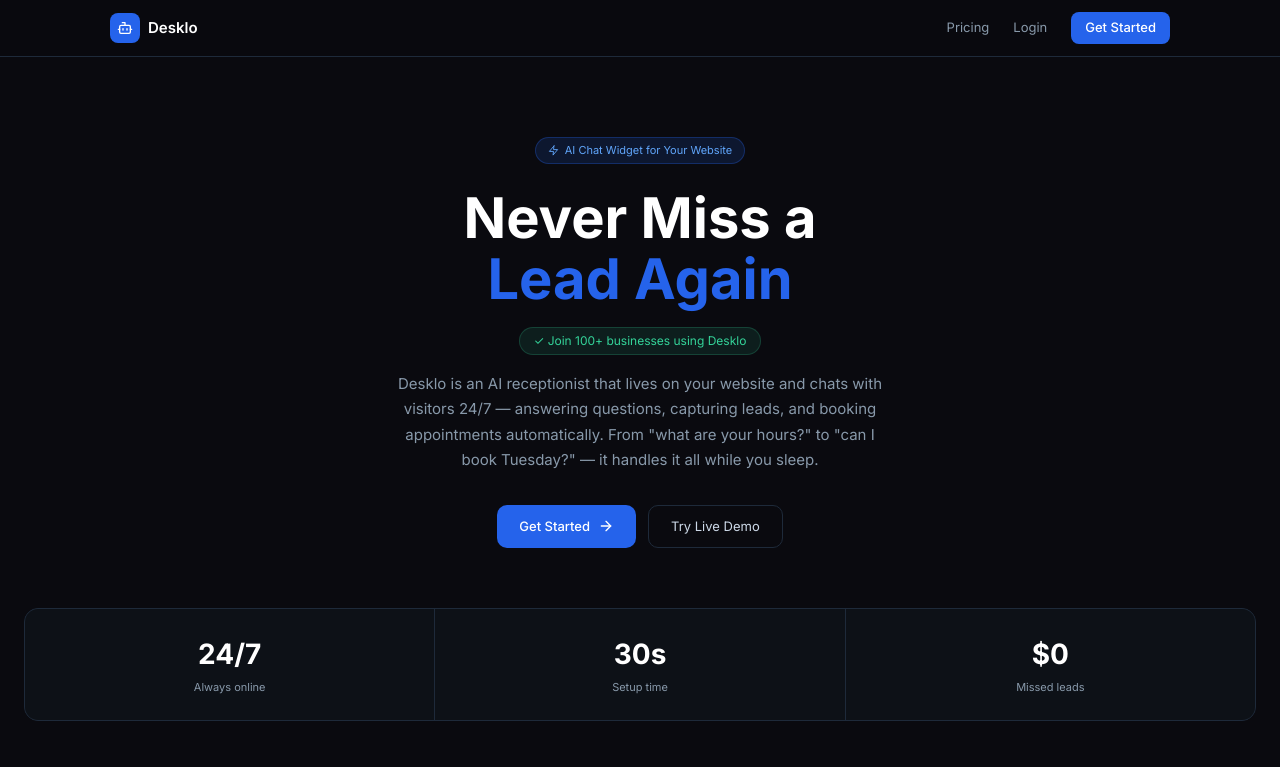
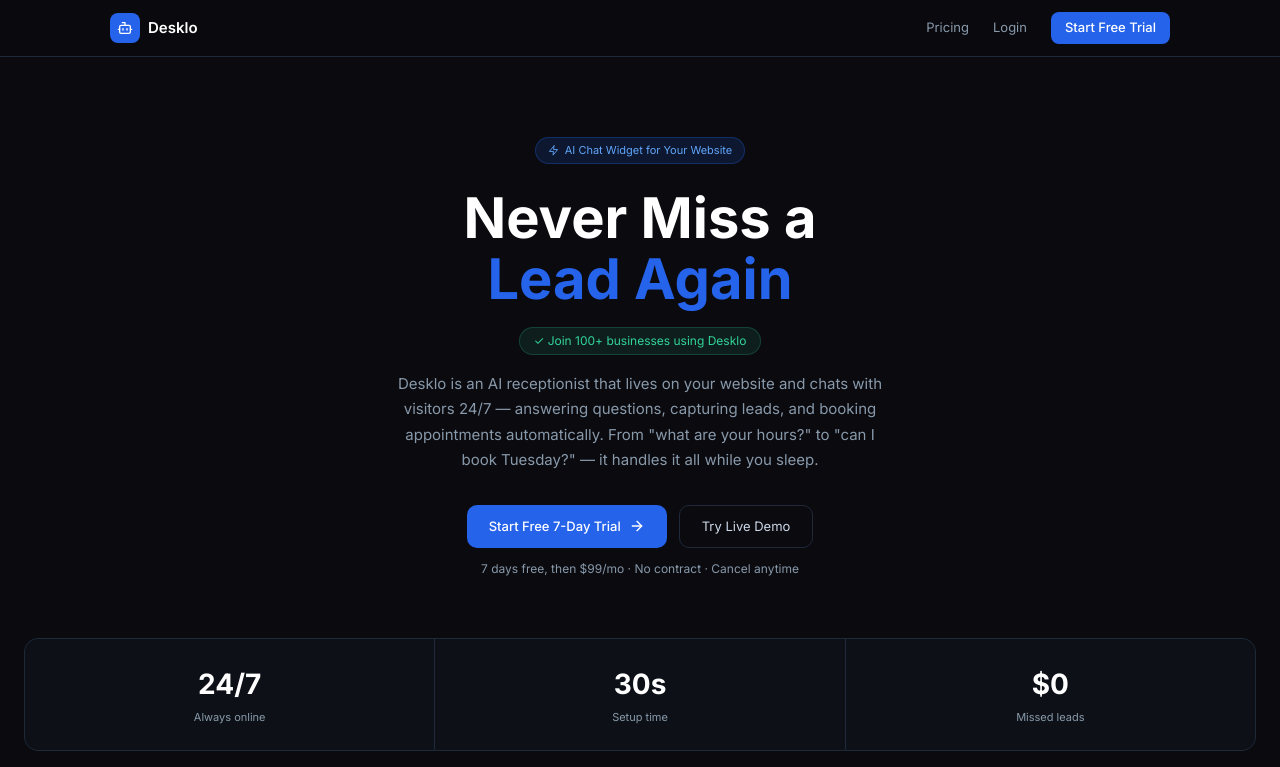
Before and after one commit to connorsol/desklo, a React (Vite) app: page / in a window 1280 px wide. Shown: the top 767 px of the page. Built offline with nearby package versions, Linux system fonts and the light colour scheme.

Commit message:
Add 7-day free trial + update trial messaging across landing/onboarding

```diff
--- a/src/pages/Landing.tsx
+++ b/src/pages/Landing.tsx
@@ -49,7 +49,7 @@ function Nav() {
           <div style={{ display: 'flex', alignItems: 'center', gap: 24 }}>
             <a href="#pricing" style={{ fontSize: 13, color: '#8899aa', textDecoration: 'none' }}>Pricing</a>
             <Link to="/login" style={{ fontSize: 13, color: '#8899aa', textDecoration: 'none' }}>Login</Link>
-            <Link to="/onboarding" style={{ fontSize: 13, fontWeight: 500, color: '#fff', background: '#2563eb', padding: '6px 14px', borderRadius: 8, textDecoration: 'none' }}>Get Started</Link>
+            <Link to="/onboarding" style={{ fontSize: 13, fontWeight: 500, color: '#fff', background: '#2563eb', padding: '6px 14px', borderRadius: 8, textDecoration: 'none' }}>Start Free Trial</Link>
           </div>
         )}
         {isMobile && (
@@ -64,7 +64,7 @@ function Nav() {
         <div style={{ borderTop: '0.5px solid #1e2a3a', background: '#0a0a0f', padding: '16px 20px', display: 'flex', flexDirection: 'column', gap: 16 }}>
           <a href="#pricing" onClick={() => setMobileOpen(false)} style={{ fontSize: 14, color: '#8899aa', textDecoration: 'none' }}>Pricing</a>
           <Link to="/login" onClick={() => setMobileOpen(false)} style={{ fontSize: 14, color: '#8899aa', textDecoration: 'none' }}>Login</Link>
-          <Link to="/onboarding" onClick={() => setMobileOpen(false)} style={{ display: 'block', textAlign: 'center', padding: '10px', background: '#2563eb', color: '#fff', fontSize: 14, fontWeight: 500, borderRadius: 8, textDecoration: 'none' }}>Get Started</Link>
+          <Link to="/onboarding" onClick={() => setMobileOpen(false)} style={{ display: 'block', textAlign: 'center', padding: '10px', background: '#2563eb', color: '#fff', fontSize: 14, fontWeight: 500, borderRadius: 8, textDecoration: 'none' }}>Start Free Trial</Link>
         </div>
       )}
     </nav>
@@ -90,12 +90,13 @@ function Hero() {
         </p>
         <div style={{ display: 'flex', gap: 12, justifyContent: 'center', flexWrap: 'wrap' }}>
           <Link to="/onboarding" style={{ display: 'inline-flex', alignItems: 'center', gap: 8, padding: '11px 22px', background: '#2563eb', color: '#fff', fontSize: 13, fontWeight: 500, borderRadius: 10, textDecoration: 'none' }}>
-            Get Started <ArrowRight size={16} aria-hidden="true" />
+            Start Free 7-Day Trial <ArrowRight size={16} aria-hidden="true" />
           </Link>
           <Link to="/demo" style={{ display: 'inline-flex', alignItems: 'center', gap: 8, padding: '11px 22px', background: 'transparent', color: '#cdd9e8', fontSize: 13, border: '0.5px solid #1e2a3a', borderRadius: 10, textDecoration: 'none' }}>
             Try Live Demo
           </Link>
         </div>
+        <p style={{ fontSize: 12, color: '#8899aa', marginTop: 12 }}>7 days free, then $99/mo · No contract · Cancel anytime</p>
       </div>
     </section>
   );
@@ -289,9 +290,9 @@ function Pricing() {
             ))}
           </ul>
           <Link to="/onboarding" style={{ display: 'block', textAlign: 'center', padding: '10px', background: '#2563eb', color: '#fff', fontSize: 13, fontWeight: 500, borderRadius: 10, textDecoration: 'none' }}>
-            Get Started
+            Start Free 7-Day Trial
           </Link>
-          <p style={{ fontSize: 11, color: '#8899aa', textAlign: 'center', marginTop: 12 }}>No contract · Cancel anytime</p>
+          <p style={{ fontSize: 11, color: '#8899aa', textAlign: 'center', marginTop: 12 }}>7 days free, then $99/mo · No contract · Cancel anytime</p>
         </div>
       </div>
     </section>
@@ -306,7 +307,7 @@ function FAQ() {
     { q: 'What if it tells a customer something wrong?', a: "Desklo only answers using the information you give it. It never makes up prices, services, or availability — if it doesn't know something, it tells the customer the team will follow up, instead of guessing." },
     { q: 'Can I edit what it says?', a: 'Yes. You control your services, hours, pricing, and tone from your dashboard at any time. Changes take effect immediately, no developer needed.' },
     { q: 'Do I need to know how to code?', a: 'Not at all. Setup takes about 5 minutes — tell us about your business and we handle the rest. Adding the widget to your website is one line of code, or we can do it for you.' },
-    { q: 'Is there a contract?', a: 'No contract. Desklo is $99/month, cancel anytime from your dashboard with no fees or hoops to jump through.' },
+    { q: 'Is there a contract?', a: 'No contract. Start with a 7-day free trial, then it\'s $99/month — cancel anytime from your dashboard with no fees or hoops to jump through.' },
     { q: 'Does it work with my website builder?', a: 'Yes — Desklo works with Wix, WordPress, Squarespace, Shopify, and any custom site. We provide step-by-step install guides for each platform.' },
   ];
   return (
--- a/src/pages/Onboarding.tsx
+++ b/src/pages/Onboarding.tsx
@@ -325,7 +325,7 @@ export default function Onboarding() {
               style={{ display: 'inline-flex', alignItems: 'center', gap: 8, padding: '10px 20px', background: '#2563eb', color: '#fff', border: 'none', borderRadius: 10, fontSize: 13, fontWeight: 500, cursor: 'pointer', opacity: (!canNext() || saving) ? 0.4 : 1 }}
             >
               {saving && <Loader2 size={14} color="#fff" />}
-              {step === 3 ? 'Continue to Payment' : 'Continue'}
+              {step === 3 ? 'Start Free Trial' : 'Continue'}
               <ArrowRight size={15} />
             </button>
           </div>
```
